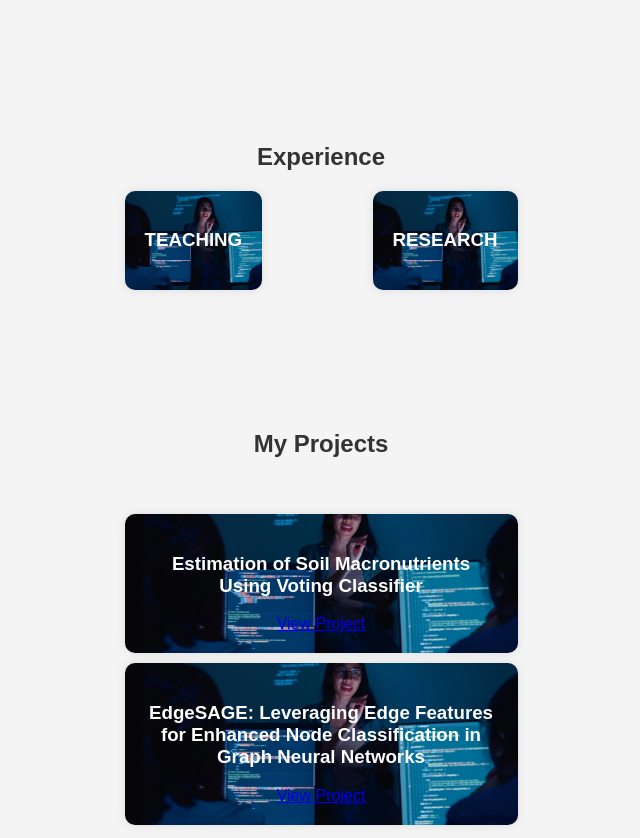
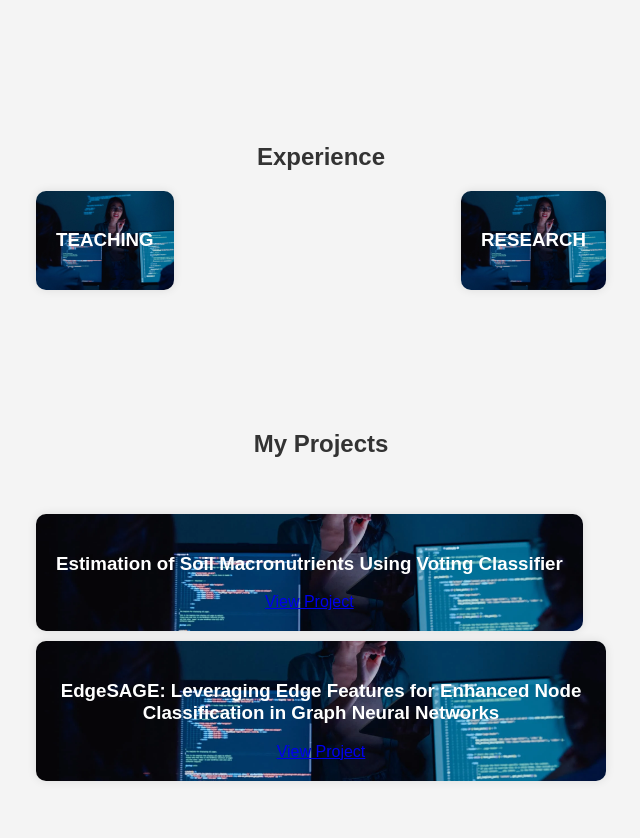
Before and after one commit to Dixitji26/Website, a plain HTML site: page index.html in a window 1280 px wide. Shown: the part 770-1608 px from the top of the page, without its empty margins (319-959 px from the left). Drawn offline with Linux system fonts and the light colour scheme.

Commit message:
Update styles.css

```diff
--- a/styles.css
+++ b/styles.css
@@ -38,7 +38,7 @@ nav ul li a:hover{
     color: yellow
 }
 .container {
-    width: 35%;
+    width: 50%;
     margin: 0 auto;
     padding: 10px;
 }
```
